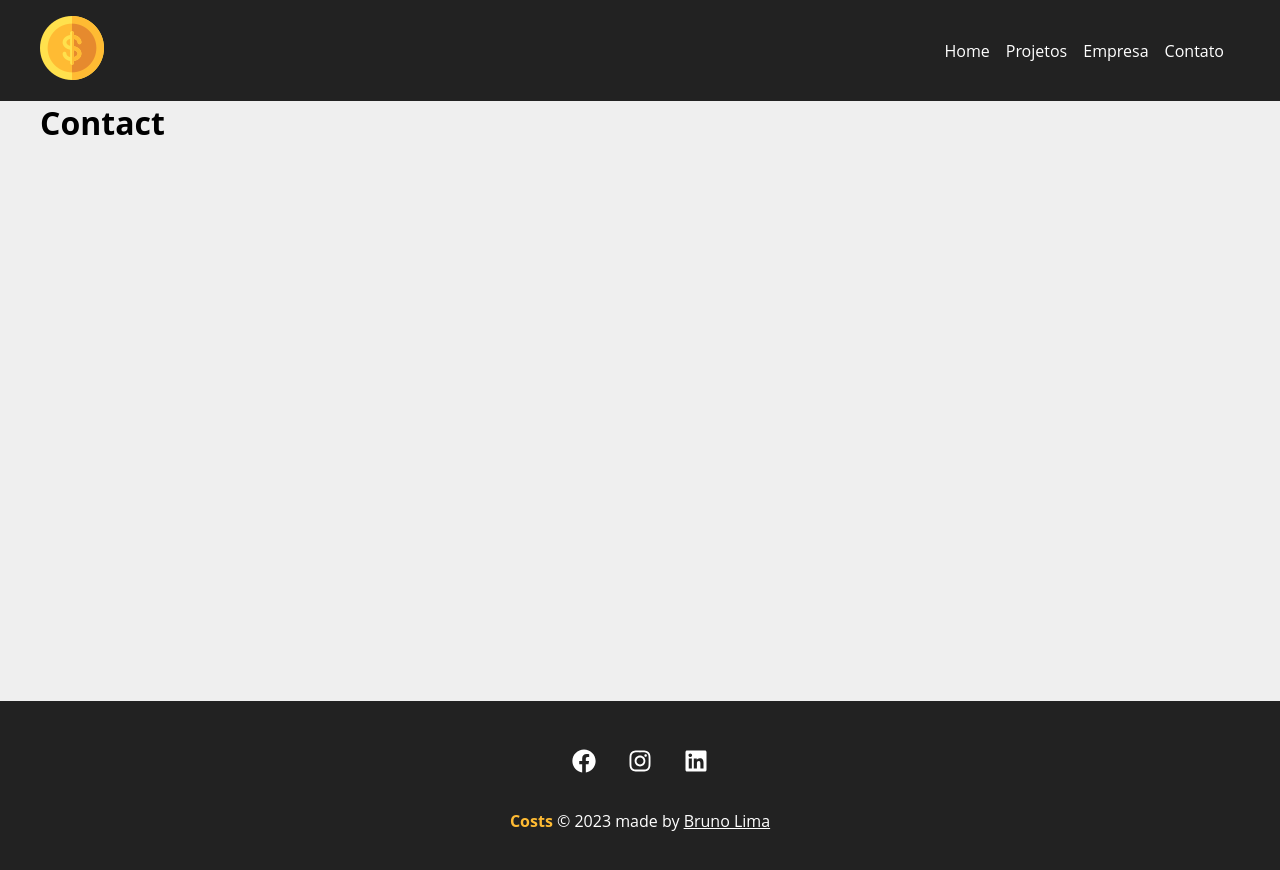
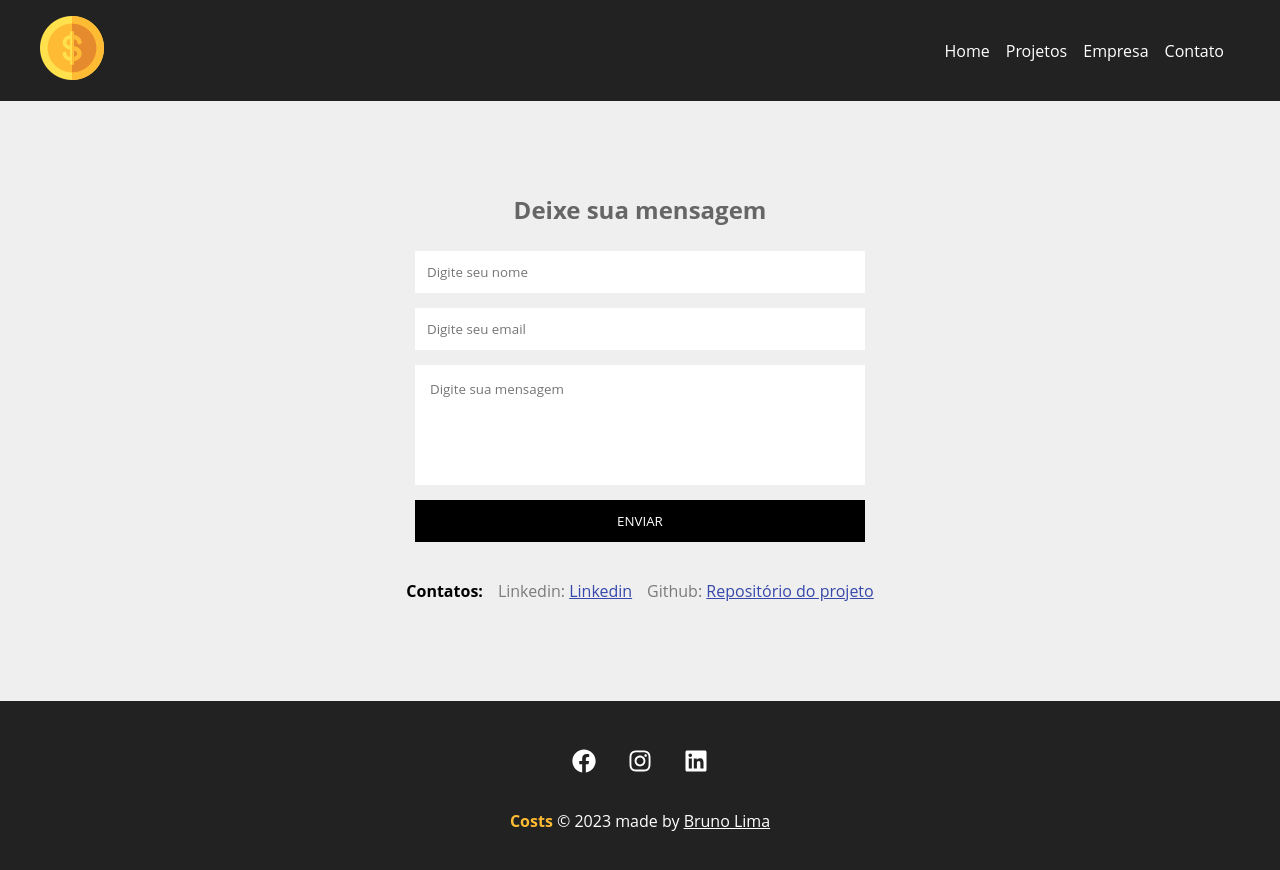
Before and after one commit to LibReact/sistema, a React (Vite) app: page /contact in a window 1280 px wide. Shown: the top 870 px of the page. Built offline with nearby package versions, Linux system fonts and the light colour scheme.

Commit message:
Implementando formulario e sliders

```diff
--- a/db.json
+++ b/db.json
@@ -13,7 +13,7 @@
     },
     {
       "name": "App do Iphone",
-      "budget": "31000",
+      "budget": "41000",
       "category": {
         "id": "4",
         "name": "Planejamento"
@@ -23,8 +23,8 @@
       "id": 2
     },
     {
-      "name": "Jogo do mario",
-      "budget": "2000",
+      "name": "Computador",
+      "budget": "4000",
       "category": {
         "id": "1",
         "name": "Infra"
@@ -32,6 +32,17 @@
       "cost": 0,
       "services": [],
       "id": 3
+    },
+    {
+      "name": "teste",
+      "budget": "555",
+      "category": {
+        "id": "1",
+        "name": "Infra"
+      },
+      "cost": 0,
+      "services": [],
+      "id": 4
     }
   ],
   "categories": [
--- a/package.json
+++ b/package.json
@@ -11,11 +11,13 @@
     "preview": "vite preview"
   },
   "dependencies": {
+    "@emailjs/browser": "^3.11.0",
     "json-server": "^0.17.3",
     "react": "^18.2.0",
     "react-dom": "^18.2.0",
     "react-icons": "^4.10.1",
     "react-router-dom": "^6.14.1",
+    "swiper": "^10.1.0",
     "uuid": "^9.0.0"
   },
   "devDependencies": {
--- a/src/components/pages/Company.jsx
+++ b/src/components/pages/Company.jsx
@@ -1,4 +1,71 @@
+import { useState, useEffect } from 'react';
+import { Navigation, Pagination, Scrollbar, A11y } from 'swiper/modules';
+
+import { Swiper, SwiperSlide } from 'swiper/react';
+
+
+import 'swiper/css';
+import 'swiper/css/navigation';
+import 'swiper/css/pagination';
+import 'swiper/css/scrollbar';
+import 'swiper/css/effect-fade';
+
+
+import styles from './Company.module.css'
+
+
 export default function Company() {
+    const [slidePerView, setSlidePerView] = useState(2)
+    const data = [
+        { id: '1', image: 'https://placehold.co/650x400' },
+        { id: '2', image: 'https://placehold.co/650x400' },
+        { id: '3', image: 'https://placehold.co/650x400' },
+        { id: '4', image: 'https://placehold.co/650x400' }
+    ]
 
-    return <h1>Company</h1>
+    useEffect(() => {
+
+        function handleResize() {
+            if (window.innerWidth < 720) {
+                setSlidePerView(1);
+            } else {
+                setSlidePerView(2)
+            }
+        }
+
+        handleResize()
+
+        window.addEventListener("resize", handleResize)
+
+        return () => {
+            window.removeEventListener("resize", handleResize)
+        }
+
+    }, [])
+
+    return (
+        <>
+            <Swiper className={styles.company_slider}
+                modules={[Navigation, Pagination, Scrollbar, A11y]}
+                slidesPerView={slidePerView}
+                navigation
+                pagination={{ clickable: true }}
+                onSwiper={(swiper) => console.log(swiper)}
+                onSlideChange={() => console.log('slide change')}
+            >
+                {
+                    data.map((item) => (
+                        <SwiperSlide key={item.id}>
+                            <img src={item.image}
+                                alt="Slider"
+                                className={styles.slide_item}
+                            />
+                        </SwiperSlide>
+                    ))
+                }
+            </Swiper>
+            <h2 className={styles.company_galeria}>Galeria</h2>
+
+        </>
+    )
 }
--- /dev/null
+++ b/src/components/pages/Company.module.css
@@ -0,0 +1,83 @@
+.company_container {
+    margin: 60px auto;
+    display: flex;
+    align-items: center;
+    justify-content: center;
+    flex-direction: column;
+}
+
+.company_container h1 {
+    margin: 0.5em 0;
+    font-size: 16px;
+}
+
+.company_container h2 {
+    margin-bottom: 25px;
+    color: rgba(73, 73, 73, 0.827);
+}
+
+.company_container p {
+    color: #7b7b7b;
+}
+
+.company_contacts {
+    display: flex;
+    align-items: center;
+}
+
+.company_contacts p {
+    margin-left: 15px;
+}
+
+.company_contacts p a {
+    color: #3748ab;
+}
+
+.company_form {
+    width: 450px;
+    display: flex;
+    margin: 0 auto 30px;
+    flex-direction: column;
+}
+
+.company_input {
+    padding: 12px;
+    margin-bottom: 15px;
+    border: 0;
+}
+
+.company_textarea {
+    height: 120px;
+    margin-bottom: 15px;
+    border: 0;
+    padding: 15px;
+    resize: none;
+}
+
+.company_submit {
+    background-color: black;
+    border: 0;
+    padding: 12px;
+    color: white;
+    text-transform: uppercase;
+    cursor: pointer;
+    transition: .5s;
+}
+
+.company_submit:hover {
+    background-color: #ffbb33;
+}
+
+.company_galeria {
+    width: 100%;
+}
+
+.company_slider {
+    width: 100%;
+    height: 350px;
+    margin-top: 60px;
+}
+
+.slide_item {
+    height: 100%;
+}
--- a/src/components/pages/Contact.jsx
+++ b/src/components/pages/Contact.jsx
@@ -1,4 +1,56 @@
+import { useState } from 'react'
+import emailjs from '@emailjs/browser'
+
+import styles from './Company.module.css'
+
 export default function Contact() {
 
-    return <h1>Contact</h1>
+    const [name, setName] = useState('')
+    const [email, setEmail] = useState('')
+    const [message, setMessage] = useState('')
+
+
+    function sendEmail(e) {
+        e.preventDefault();
+
+        if (name === '' || email === '' || message === '') {
+            alert("Preencha todos os campos");
+            return;
+        }
+
+        const templateParams = {
+            from_name: name,
+            message: message,
+            email: email
+        }
+
+        // ID SERVIÇO | ID TEMPLATE | DADOS | API KEY
+        emailjs.send('service_cgj2cp9', 'template_nom0yph', templateParams, "zTwzZMrdFxz6HKz9i")
+            .then((response) => {
+                //console.log("EMAIL ENVIADO", response.status, response.text)
+                setName('')
+                setEmail('')
+                setMessage('')
+            }, (err) => {
+                console.log("ERRO: ", err)
+            })
+    }
+
+    return (
+        <div className={styles.company_container}>
+            <h2>Deixe sua mensagem</h2>
+            <form className={styles.company_form} onSubmit={sendEmail}>
+                <input className={styles.company_input} type="text" placeholder="Digite seu nome" onChange={(e) => setName(e.target.value)} value={name} />
+                <input className={styles.company_input} type="text" placeholder="Digite seu email" onChange={(e) => setEmail(e.target.value)} value={email} />
+                <textarea className={styles.company_textarea} placeholder="Digite sua mensagem" onChange={(e) => setMessage(e.target.value)} value={message}></textarea>
+                <input className={styles.company_submit} type="submit" value="Enviar" />
+            </form>
+
+            <div className={styles.company_contacts}>
+                <h1>Contatos: </h1>
+                <p>Linkedin: <a href="https://www.linkedin.com/in/bruno-lima-b6a034177/" target="_blank" title="Linkedin">Linkedin</a></p>
+                <p>Github: <a href="https://github.com/LibReact/sistema/tree/main" target="_blank" title="Github">Repositório do projeto</a></p>
+            </div>
+        </div>
+    )
 }
--- a/src/components/pages/NewProject.jsx
+++ b/src/components/pages/NewProject.jsx
@@ -12,7 +12,7 @@ export default function NewProject() {
         project.cost = 0
         project.services = []
 
-        fetch("https://jsonapi-nu.vercel.app/projects", {
+        fetch("http://localhost:5000/projects", {
             method: 'POST',
             headers: {
                 'Content-type': 'application/json',
@@ -24,7 +24,7 @@ export default function NewProject() {
                 // redirect
                 navigate('/projects', { state: { message: 'Projeto criado com sucesso!' } })
             })
-            .catch(err => console.log(err))
+            .catch((err) => console.log(err))
     }
 
     return (
--- a/src/components/pages/Project.jsx
+++ b/src/components/pages/Project.jsx
@@ -23,7 +23,7 @@ export default function Project() {
     useEffect(() => {
         setTimeout(() => {
 
-            fetch(`https://jsonapi-nu.vercel.app/projects/${id}`, {
+            fetch(`http://localhost:5000/projects/${id}`, {
                 method: 'GET',
                 headers: {
                     'Content-Type': 'application/json',
@@ -50,7 +50,7 @@ export default function Project() {
             return false // stop a função para não atualizar o projeto.
         }
 
-        fetch(`https://jsonapi-nu.vercel.app/projects/${project.id}`, {
+        fetch(`http://localhost:5000/projects/${project.id}`, {
             method: 'PATCH', // altera apenas 1 dado ja existente na base.
             headers: {
                 'Content-Type': 'application/json',
@@ -101,7 +101,7 @@ export default function Project() {
         project.cost = newCost
 
         // update project
-        fetch(`https://jsonapi-nu.vercel.app/projects/${project.id}`, {
+        fetch(`http://localhost:5000/projects/${project.id}`, {
             method: 'PATCH',
             headers: {
                 'Content-Type': 'application/json'
@@ -128,7 +128,7 @@ export default function Project() {
         projectUpdated.services = servicesUpdated
         projectUpdated.cost = parseFloat(projectUpdated.cost) - parseFloat(cost)
 
-        fetch(`https://jsonapi-nu.vercel.app/projects/${projectUpdated.id}`, {
+        fetch(`http://localhost:5000/projects/${projectUpdated.id}`, {
             method: 'PATCH',
             headers: {
                 'Content-Type': 'application/json'
--- a/src/components/pages/Projects.jsx
+++ b/src/components/pages/Projects.jsx
@@ -22,7 +22,7 @@ export default function Projects() {
 
     useEffect(() => {
         setTimeout(() => {
-            fetch('https://jsonapi-nu.vercel.app/projects', {
+            fetch('http://localhost:5000/projects', {
                 method: 'GET',
                 headers: {
                     'Content-Type': 'application/json',
@@ -41,20 +41,20 @@ export default function Projects() {
 
     function removeProject(id) {
 
-        fetch(`https://jsonapi-nu.vercel.app/projects/${id}`, {
+        fetch(`http://localhost:5000/projects/${id}`, {
             method: 'DELETE',
             headers: {
                 'Content-Type': 'application/json'
             },
-        }).then(resp => resp.json())
-            .then(data => {
+        }).then((resp) => resp.json())
+            .then((data) => {
                 // percorre cada projeto de dentro do array com o filter e DELETA o project pelo id passado na url da API de projetos.
                 setProjects(projects.filter((project) => project.id !== id))
 
                 // message
                 setProjectMessage('Projeto removido com sucesso!')
             })
-            .catch(err => console.log(err))
+
     }
 
 
--- a/src/components/project/ProjectForm.jsx
+++ b/src/components/project/ProjectForm.jsx
@@ -16,7 +16,7 @@ export default function ProjectForm({ handleSubmit, btnText, projectData }) {
     // useEffect - diz ao React que seu componente precisa fazer algo após a renderização.
     useEffect(() => {
         // 2º A promisse faz um request na API
-        fetch("https://jsonapi-nu.vercel.app/categories", {
+        fetch("http://localhost:5000/categories", {
             method: "GET",
             headers: {
                 'Content-Type': 'application/json',
```
Also changed, not shown: 1 other file (tests, documents, lock files or other folders).
